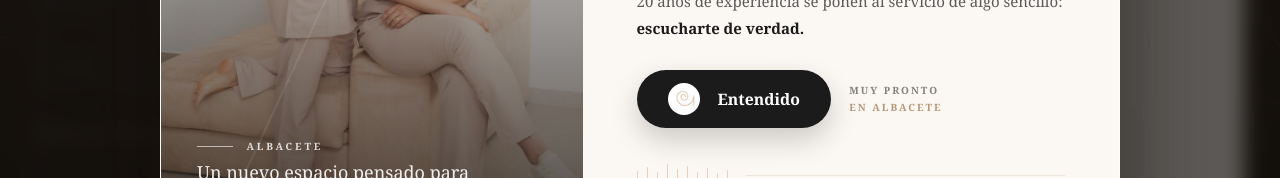
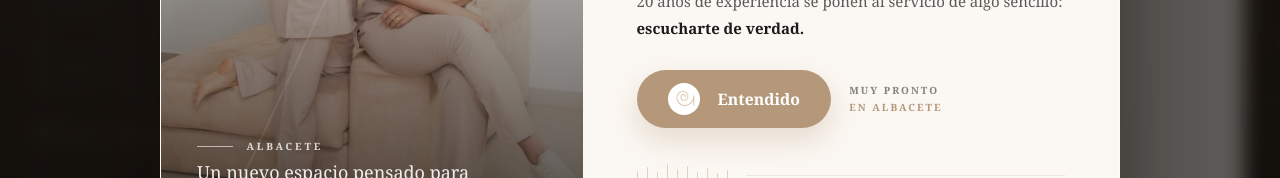
Before and after one commit to EAR1audiologia/EAR, a Next.js app: page / in a window 1280 px wide. Shown: the part 472-650 px from the top of the page. Built offline with nearby package versions, Linux system fonts and the light colour scheme; no server answers; a web font is replaced by a local one.

Commit message:
Update coming soon modal CTA to brand beige
Replace the dark popup button with the EAR beige brand color and matching warm shadow styling.

```diff
--- a/src/components/ComingSoonModal.tsx
+++ b/src/components/ComingSoonModal.tsx
@@ -215,7 +215,7 @@ export function ComingSoonModal() {
                 <button
                   type="button"
                   onClick={close}
-                  className="group inline-flex min-h-12 w-full items-center justify-center gap-4 rounded-full bg-[var(--color-ink)] px-7 py-3 text-sm font-semibold text-white shadow-[0_12px_28px_rgba(27,27,27,0.2)] transition duration-300 hover:-translate-y-0.5 hover:bg-[var(--color-brand-strong)] sm:w-auto"
+                  className="group inline-flex min-h-12 w-full items-center justify-center gap-4 rounded-full bg-[var(--color-brand-strong)] px-7 py-3 text-sm font-semibold text-white shadow-[0_12px_28px_rgba(176,148,117,0.28)] transition duration-300 hover:-translate-y-0.5 hover:opacity-95 sm:w-auto"
                 >
                   <span className="grid h-7 w-7 place-items-center rounded-full bg-white transition-transform duration-300 group-hover:translate-x-1 group-hover:rotate-6">
                     <Image
```
